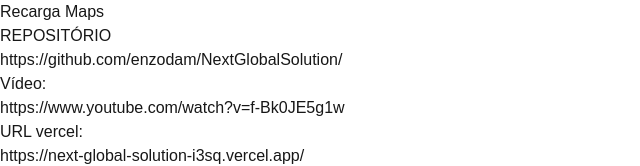
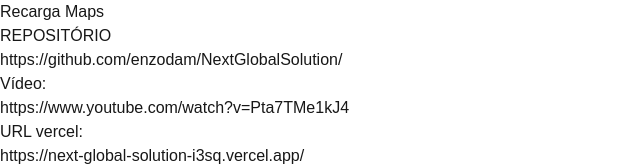
Before and after one commit to enzodam/NextGlobalSolution, a Next.js app: page /integrantes in a window 1280 px wide. Shown: the top 166 px of the page, without its empty margins (0-640 px from the left). Built offline with nearby package versions, Linux system fonts and the light colour scheme.

Commit message:
Update integrantes
Arrumei o link do video do youtube

```diff
--- a/src/app/integrantes/page.tsx
+++ b/src/app/integrantes/page.tsx
@@ -48,11 +48,11 @@
         </a>
         <p className="mt-2"> Vídeo: </p>
         <a
-          href="https://www.youtube.com/watch?v=f-Bk0JE5g1w"
+          href="https://www.youtube.com/watch?v=Pta7TMe1kJ4"
           target="_blank"
           className="text-blue-500 underline"
         >
-          https://www.youtube.com/watch?v=f-Bk0JE5g1w
+          https://www.youtube.com/watch?v=Pta7TMe1kJ4
         </a>
         <p className="mt-2">URL vercel:</p>
         <a
```
